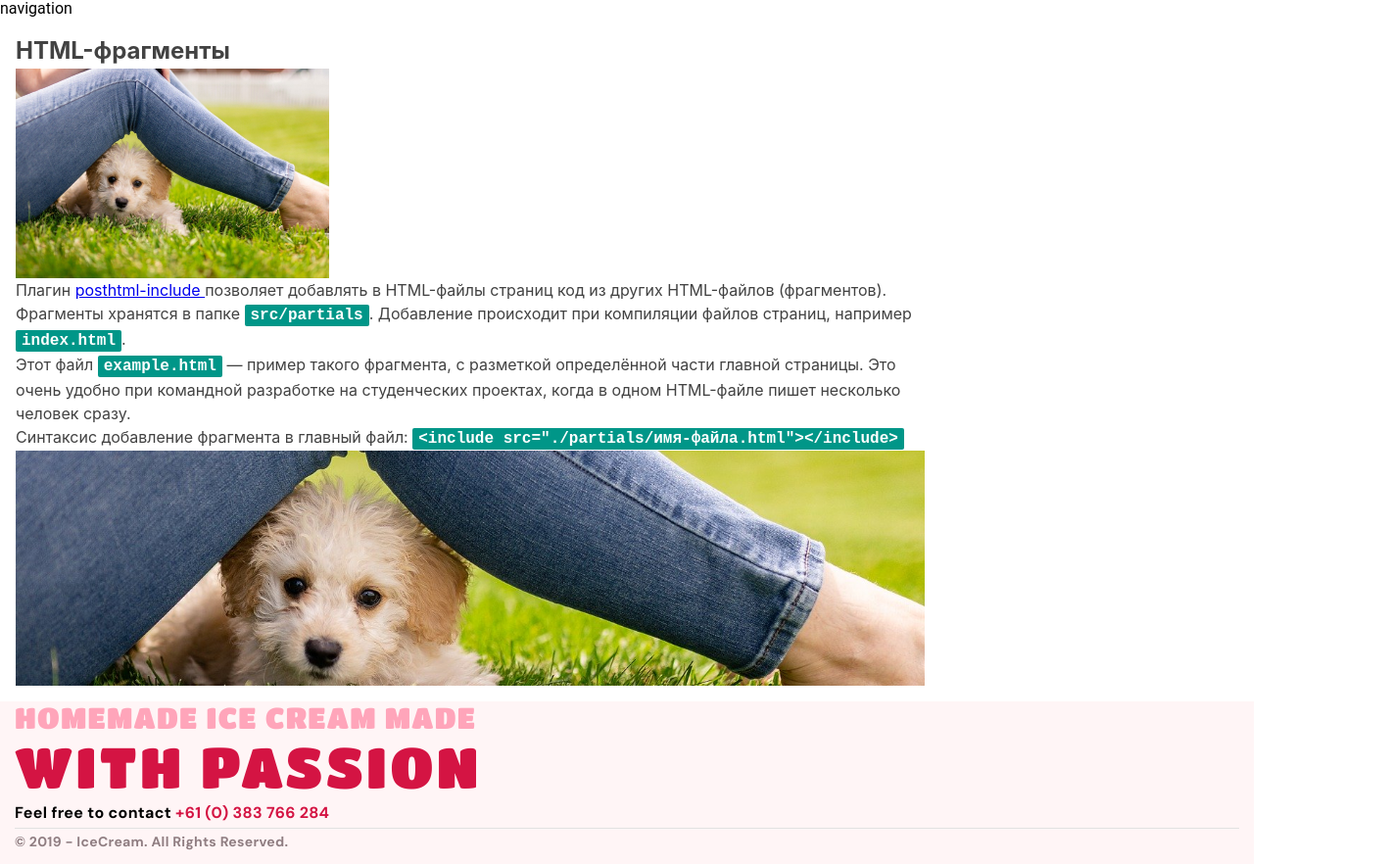
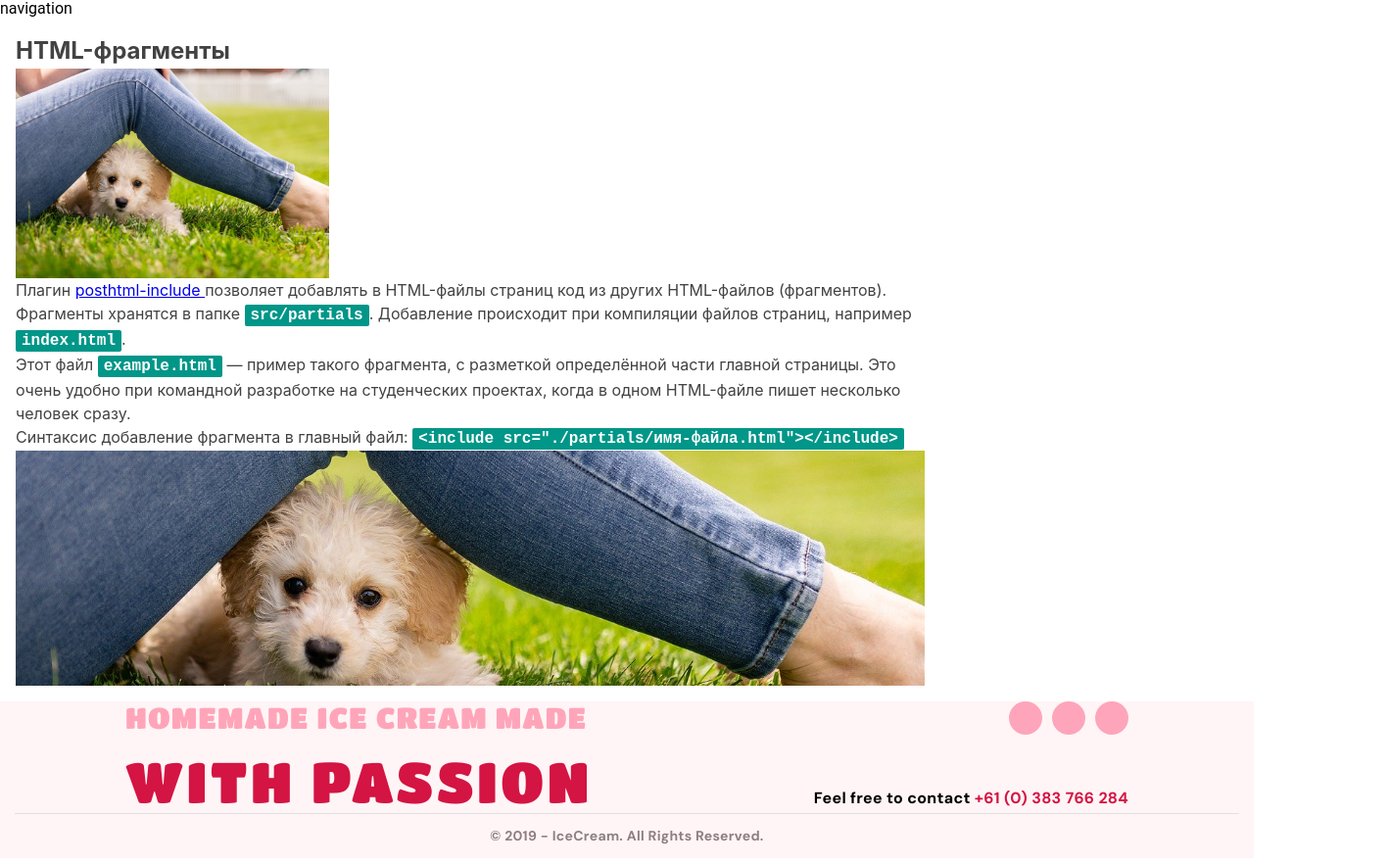
Before and after one commit to Nejdancs/team-proj-test, a website built with Parcel: page src/index.html in a window 1280 px wide. Shown: the whole page at 98% size, 1418 px wide, since content can reach past the window. Built offline with nearby package versions, Linux system fonts and the light colour scheme.

Commit message:
add sprite and some fix of footer

```diff
--- a/src/partials/footer.html
+++ b/src/partials/footer.html
@@ -1,16 +1,20 @@
 <footer class="footer">
     <div class="container">
+        <div class="container-flex">
+            <div class="box-text">
             <b class="footer__pre-text">homemade ice cream made</b>
             <b class="footer__text">with passion</b>
+            </div>
             <div class="container-wrap">
             <ul class="social">
-        <li class="list social__list"><a class="link social__link" href=""></a></li>
-        <li class="list social__list"><a class="link social__link" href=""></a></li>
-        <li class="list social__list"><a class="link social__link" href=""></a></li>
+                <li class="list social__list"><a class="link social__link" href=""><svg><use></use></svg></a></li>
+                <li class="list social__list"><a class="link social__link" href=""><svg><use></use></svg></a></li>
+                <li class="list social__list"><a class="link social__link" href=""><svg><use></use></svg></a></li>
             </ul>
             <address class="address">Feel free to contact
                 <a class="link address__link" href="tel:+1112223344">+61 (0) 383 766 284</a>
             </address>
+            </div>
         </div>
         <p class="footer-text__rights">
             © 2019 - IceCream. All Rights Reserved.
--- a/src/sass/_footer.scss
+++ b/src/sass/_footer.scss
@@ -4,7 +4,17 @@
   padding-bottom: 10px;
 }
 
+.container-flex {
+  display: flex;
+  justify-content: space-around;
+}
+
+.box-text {
+  // margin-right: auto;
+}
+
 .footer__pre-text {
+  margin-bottom: 15px;
   display: block;
   font-family: Titan One;
   font-style: normal;
@@ -28,7 +38,27 @@
   color: #d41443;
 }
 
+.container-wrap {
+}
+
+.social {
+  display: flex;
+  justify-content: end;
+  margin-bottom: 50px;
+}
+
+.social__list {
+  &:not(:first-child) {
+    margin-left: 10px;
+  }
+}
+
 .social__link {
+  display: block;
+  width: 34px;
+  height: 34px;
+  border-radius: 50%;
+  background-color: #fea5bb;
 }
 
 .address {
@@ -52,6 +82,8 @@
 }
 
 .footer-text__rights {
+  text-align: center;
+  padding-top: 9px;
   border-top: 1px solid #e1e1e1;
   font-family: DM Sans;
   font-style: normal;
```
Also changed, not shown: src/images/Icons.svg (added), src/images/github.svg (added), src/images/github1.svg (added). Lines whose indentation alone changed are shown as unchanged.
